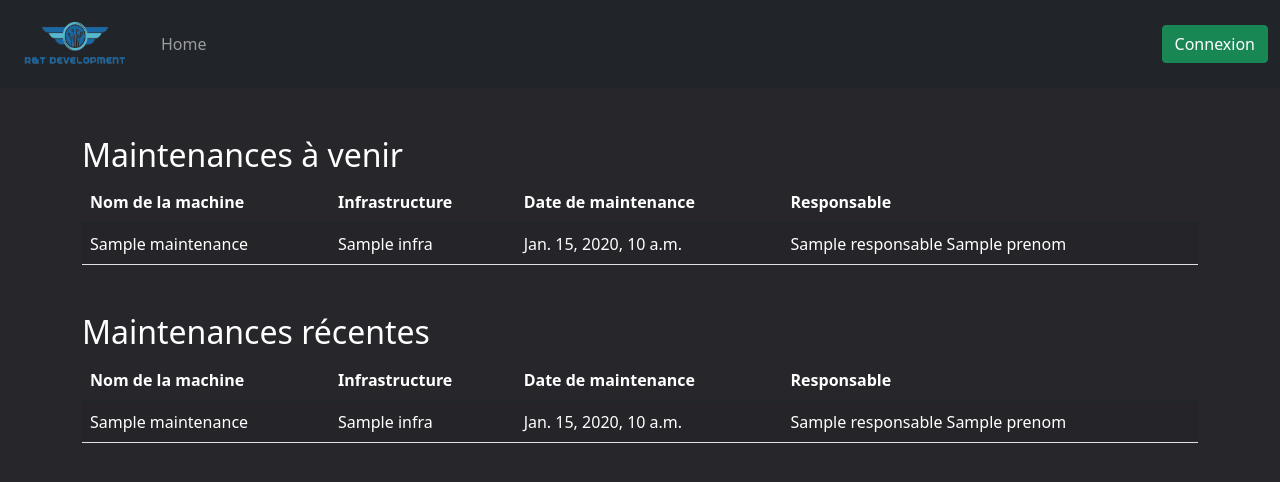
After one commit to Cqban/ComputerMNGT, a Django app: template computerApp/templates/computerApp/maintenances.html in a window 1280 px wide. The commit adds this page. Shown: the top 482 px of the page. Run offline with Django 3.2, Linux system fonts and the light colour scheme; the template is opened without the code that fills it: most values are stand-ins (such as "Sample title", 1, 10 or a date in 2020).

Commit message:
Last commit
:)

```diff
--- /dev/null
+++ b/computerApp/templates/computerApp/maintenances.html
@@ -0,0 +1,51 @@
+{% extends "index.html" %}
+
+
+{% block content %}
+<div class="container mt-5">
+ <h2>Maintenances à venir</h2>
+ <table class="table table-striped table-hover">
+   <thead>
+     <tr>
+       <th class="text-white">Nom de la machine</th>
+       <th class="text-white">Infrastructure</th>
+       <th class="text-white">Date de maintenance</th>
+       <th class="text-white">Responsable</th>
+     </tr>
+   </thead>
+   <tbody>
+     {% for maintenance in maintenances %}
+     <tr>
+       <td class="text-white">{{ maintenance.nom }}</td>
+       <td class="text-white">{{ maintenance.infra.nom }}</td>
+       <td class="text-white">{{ maintenance.maintenanceDate }}</td>
+       <td class="text-white">{{ maintenance.responsable.nom }} {{ maintenance.responsable.prenom }}</td>
+     </tr>
+     {% endfor %}
+   </tbody>
+ </table>
+</div>
+<div class="container mt-5">
+   <h2 class="text-white">Maintenances récentes</h2>
+   <table class="table table-striped table-hover">
+     <thead>
+       <tr>
+         <th class="text-white">Nom de la machine</th>
+         <th class="text-white">Infrastructure</th>
+         <th class="text-white">Date de maintenance</th>
+         <th class="text-white">Responsable</th>
+       </tr>
+     </thead>
+     <tbody>
+       {% for maintenance in past_maintenances %}
+       <tr>
+           <td class="text-white">{{ maintenance.nom }}</td>
+           <td class="text-white">{{ maintenance.infra.nom }}</td>
+           <td class="text-white">{{ maintenance.maintenanceDate }}</td>
+           <td class="text-white">{{ maintenance.responsable.nom }} {{ maintenance.responsable.prenom }}</td>
+       </tr>
+       {% endfor %}
+     </tbody>
+   </table>
+</div>
+{% endblock %}
--- a/computerApp/templates/index.html
+++ b/computerApp/templates/index.html
@@ -40,6 +40,9 @@
                             </li>
                             <li class="nav-item">
                                 <a class="nav-link" href="{% url 'personnels' %}">Personnel</a>
+                            </li>
+                            <li class="nav-item">
+                                <a class="nav-link" href="{% url 'maintenances' %}">Maintenances</a>
                             </li>
                             <li class="nav-item">
                                 <a class="nav-link" href="{% url 'chatbot' %}">PlutonAI</a>
--- a/computerApp/urls.py
+++ b/computerApp/urls.py
@@ -16,6 +16,7 @@ urlpatterns = [
 	path('machine/delete/<int:machine_id>/', views.delete_machine, name='delete_machine'),
 	path('personnel/delete/<str:personnel_id>/', views.delete_personnel, name='delete_personnel'),
     path('maintenance/', views.edit_maintenance, name='maintenance'),
+    path('maintenances/', views.maintenances_view, name='maintenances'),
 	path('login/', views.login, name='login'),
     path('profile/', views.profile, name='profile'),
     path('change_password/', views.change_password, name='change_password'),
```
Also changed, not shown: computerApp/views.py (+8 -0 lines), db.sqlite3.
